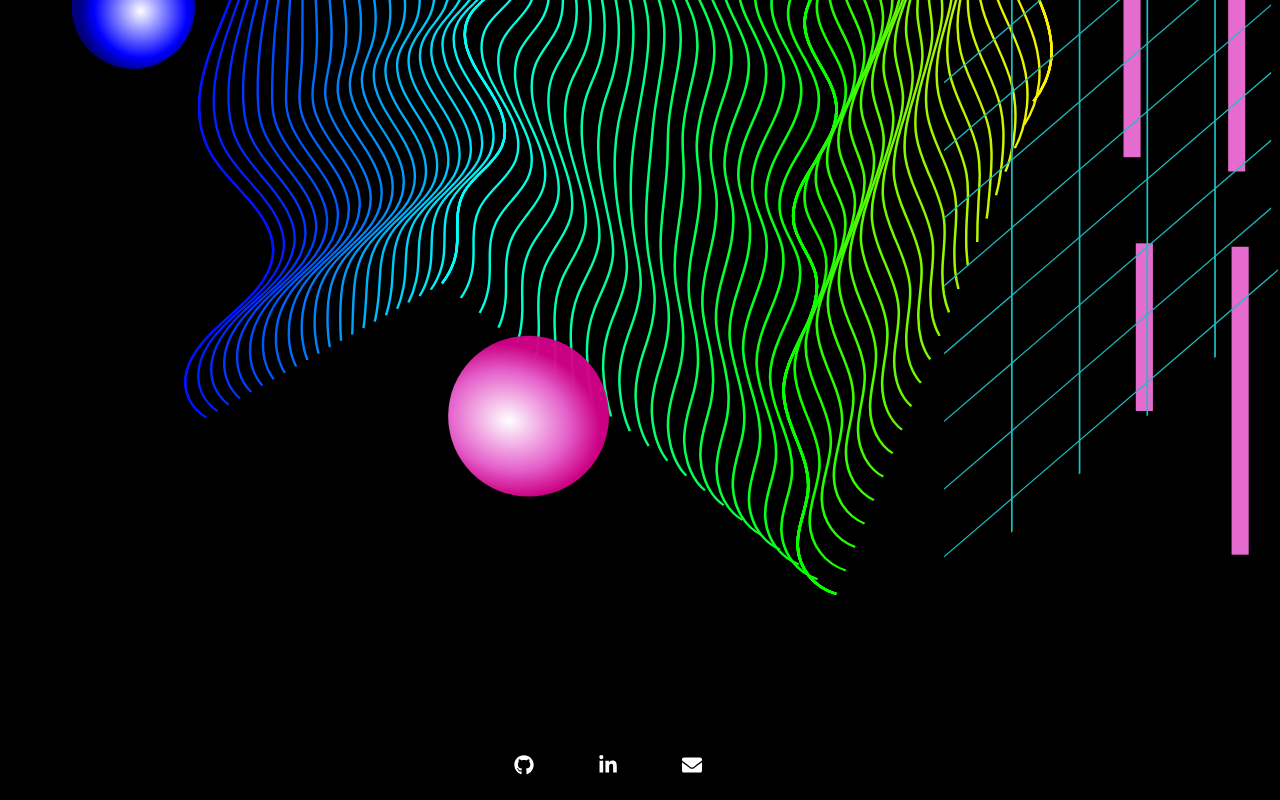
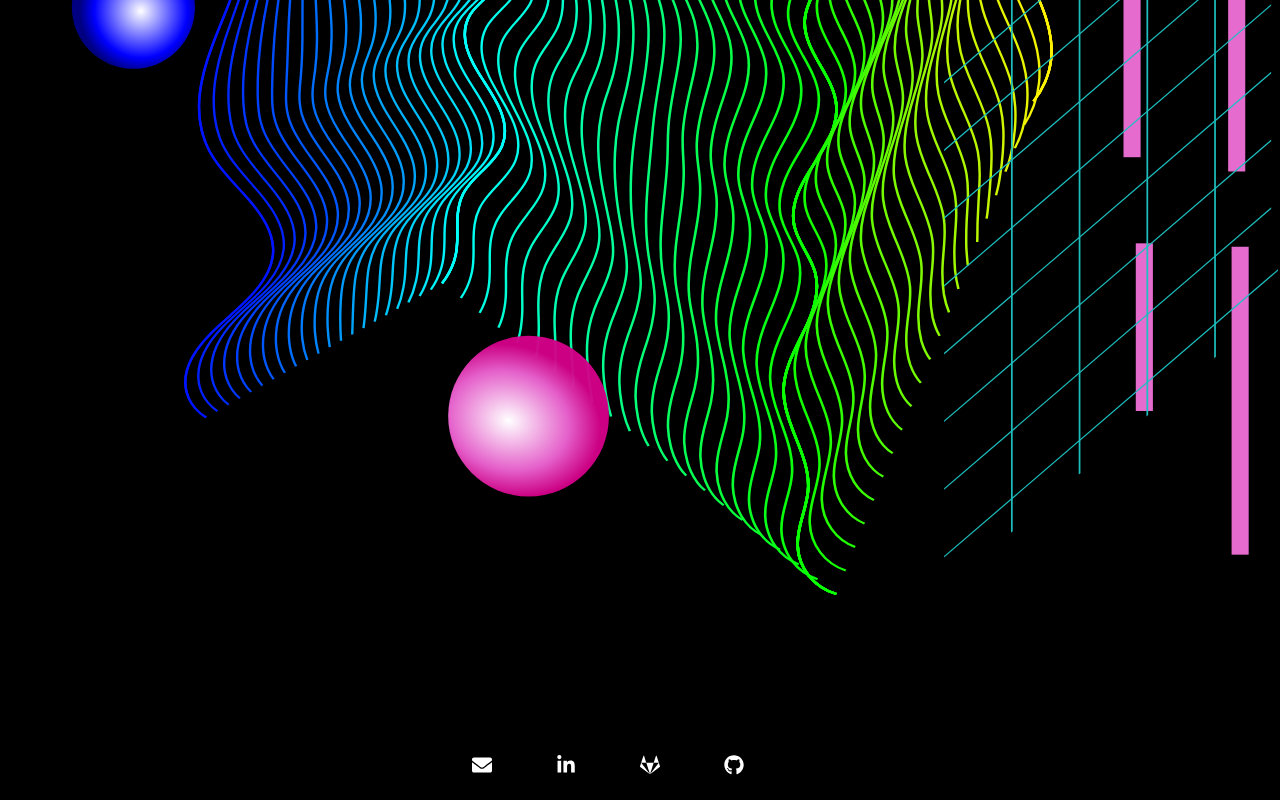
Before and after one commit to zementeshome/zemen-teshome-portfolio, a React (Create React App) app: page / in a window 1280 px wide. Shown: the part 1278-2078 px from the top of the page. Built offline with nearby package versions, Linux system fonts and the light colour scheme.

Commit message:
freshened up portfolio

```diff
--- a/src/components/About/About.jsx
+++ b/src/components/About/About.jsx
@@ -27,7 +27,7 @@ const sections = [
   {
     title: "ABOUT ME",
     subtitle:
-      "hi, i'm zemen and i build things. i'm a software developer with a professional background in public relations and communications. i'm passionate about building user-friendly, accessible at components. when i'm not coding, i'm usually digging for music.",
+      "hi, i'm zemen and i build things. i'm a software developer who is passionate about building user-friendly, accessible at components. when i'm not coding, i'm usually digging for music.",
   },
   {
     title: "SKILLS",
--- a/src/components/Contact/Contact.jsx
+++ b/src/components/Contact/Contact.jsx
@@ -1,6 +1,6 @@
-import React from 'react'
-import Header from './../Header/Header';
-import './Contact.scss';
+import React from "react";
+import Header from "./../Header/Header";
+import "./Contact.scss";
 
 function Contact() {
   return (
@@ -10,16 +10,41 @@ function Contact() {
       <p className="contact__message">drop me a line</p>
       <div className="contact__container">
         <h2 className="contact__sub-heading">email</h2>
-                  <a className="contact__link" href="mailto: zementeshome@gmail.com" target="_blank" rel="noreferrer"><p className="contact__info">zementeshome@gmail.com</p></a>
+        <a
+          className="contact__link"
+          href="mailto: zementeshome@gmail.com"
+          target="_blank"
+          rel="noreferrer"
+          aria-label="email"
+        >
+          <p className="contact__info">zementeshome@gmail.com</p>
+        </a>
         <h2 className="contact__sub-heading">linkedin</h2>
-                  <a className="contact__link" href="https://www.linkedin.com/in/zementeshome/" target="_blank" rel="noreferrer"><p className="contact__info">linkedin.com/in/zementeshome</p></a>
-                <h2 className="contact__sub-heading">github</h2>
-                  <a className="contact__link" href="https://github.com/zementeshome" target="_blank" rel="noreferrer"><p className="contact__info">github.com/zementeshome</p></a>
+        <a
+          className="contact__link"
+          href="https://www.linkedin.com/in/zementeshome/"
+          target="_blank"
+          rel="noreferrer"
+          aria-label="LinkedIn"
+        >
+          <p className="contact__info">linkedin.com/in/zementeshome</p>
+        </a>
       </div>
       <h2 className="contact__sub-heading">credits</h2>
-                  <a className="contact__link" href="https://www.instagram.com/gemini_baybee_/" target="_blank" rel="noreferrer"> <p className="contact__credit">background design on home page done by <span>zena teferi</span></p></a>
+      <a
+        className="contact__link"
+        href="https://www.instagram.com/gemini_baybee_/"
+        target="_blank"
+        rel="noreferrer"
+        aria-label="Instagram"
+      >
+        {" "}
+        <p className="contact__credit">
+          background design on home page done by <span>zena teferi</span>
+        </p>
+      </a>
     </section>
-        )
+  );
 }
 
 export default Contact;
--- a/src/components/Footer/Footer.jsx
+++ b/src/components/Footer/Footer.jsx
@@ -1,21 +1,66 @@
-import React from 'react'
-import { FaGithub } from 'react-icons/fa'
-import { FaLinkedinIn } from 'react-icons/fa';
-import './Footer.scss';
-import { FaEnvelope } from 'react-icons/fa'
-
+import React from "react";
+import { FaGithub } from "react-icons/fa";
+import { FaLinkedinIn } from "react-icons/fa";
+import "./Footer.scss";
+import { FaEnvelope } from "react-icons/fa";
+import { FaGitlab } from "react-icons/fa";
 
 function Footer() {
   return (
     <section className="footer" id="footer">
       <div className="footer__container">
-                <a className="footer__link" href="https://github.com/zementeshome" target="_blank" rel="noreferrer"><p className="footer__github"> <FaGithub /></p></a>
-                <a className="footer__link" href="https://www.linkedin.com/in/zementeshome/" target="
-                _blank" rel="noreferrer"><p className="footer__linkedin"> <FaLinkedinIn /></p></a>
-                <a className="footer__link" href="mailto: zementeshome@gmail.com" rel="noreferrer" target="_blank"><p className="footer__gmail"> <FaEnvelope /></p></a>
+        <a
+          className="footer__link"
+          href="mailto: zementeshome@gmail.com"
+          rel="noreferrer"
+          target="_blank"
+          aria-label="email"
+        >
+          <p className="footer__gmail">
+            {" "}
+            <FaEnvelope />
+          </p>
+        </a>
+        <a
+          className="footer__link"
+          href="https://www.linkedin.com/in/zementeshome/"
+          target="
+                _blank"
+          rel="noreferrer"
+          aria-label="LinkedIn"
+        >
+          <p className="footer__linkedin">
+            {" "}
+            <FaLinkedinIn />
+          </p>
+        </a>
+        <a
+          className="footer__link"
+          href="https://gitlab.lblw.ca/zemen.teshome"
+          target="_blank"
+          rel="noreferrer"
+          aria-label="Gitlab"
+        >
+          <p className="footer__gitlab">
+            {" "}
+            <FaGitlab />
+          </p>
+        </a>
+        <a
+          className="footer__link"
+          href="https://github.com/zementeshome"
+          target="_blank"
+          rel="noreferrer"
+          aria-label="Github"
+        >
+          <p className="footer__github">
+            {" "}
+            <FaGithub />
+          </p>
+        </a>
       </div>
     </section>
-      )
+  );
 }
 
 export default Footer;
--- a/src/components/Footer/Footer.scss
+++ b/src/components/Footer/Footer.scss
@@ -1,6 +1,6 @@
-@import '../../styles/partials/variables';
+@import "../../styles/partials/variables";
 
-@import '../../styles/partials/fonts';
+@import "../../styles/partials/fonts";
 
 .footer {
   color: white;
@@ -15,7 +15,8 @@
 
   &__github,
   &__linkedin,
-    &__gmail {
+  &__gmail,
+  &__gitlab {
     @include mobile {
       padding-right: 5vw;
       font-size: 20px;
--- a/src/components/Header/Header.jsx
+++ b/src/components/Header/Header.jsx
@@ -1,22 +1,41 @@
-import React from 'react';
-import { Link } from 'react-router-dom';
-import './Header.scss';
+import React from "react";
+import { Link } from "react-router-dom";
+import "./Header.scss";
 
 function Header() {
   return (
     <section className="header" id="header">
       <div className="header__container">
-            <Link to="/" style={{textDecoration: 'none', color: 'black'}}><h1 className="header__logo">zt</h1></Link>
+        <Link to="/" style={{ textDecoration: "none", color: "black" }}>
+          <h1 className="header__logo">zt</h1>
+        </Link>
       </div>
       <nav className="header__nav">
         <ul className="header__nav-list">
-                <Link to="/work" style={{textDecoration: 'none', color: 'black'}}><li className="header__nav-list-item">work</li></Link>
-                <Link to="/about" style={{textDecoration: 'none', color: 'black'}}><li className="header__nav-list-item">about</li></Link>
-                <Link to="/contact" style={{textDecoration: 'none', color: 'black'}}><li className="header__nav-list-item">contact</li></Link>
+          <li className="header__nav-list-item">
+            <a href="/work" style={{ textDecoration: "none", color: "white" }}>
+              work
+            </a>
+          </li>
+          <li className="header__nav-list-item">
+            {" "}
+            <a href="/about" style={{ textDecoration: "none", color: "white" }}>
+              about{" "}
+            </a>
+          </li>
+          <li className="header__nav-list-item">
+            {" "}
+            <a
+              href="/contact"
+              style={{ textDecoration: "none", color: "white" }}
+            >
+              contact
+            </a>
+          </li>
         </ul>
       </nav>
     </section>
-  )
+  );
 }
 
 export default Header;
--- a/src/components/WorkCard/WorkCard.jsx
+++ b/src/components/WorkCard/WorkCard.jsx
@@ -1,23 +1,37 @@
-import React from 'react';
+import React from "react";
 
 class WorkCard extends React.Component {
   render() {
     return (
       <section className="work">
         <div className="work__card-container">
-                  <img className="work__image" src={process.env.PUBLIC_URL + this.props.image} alt="project"/>
+          <img
+            className="work__image"
+            src={process.env.PUBLIC_URL + this.props.image}
+            alt="project"
+          />
           <div className="work__image-info">
             <span>
               <h2 className="work__title">{this.props.title}</h2>
               <p className="work__description">{this.props.description}</p>
               <p className="work__year">{this.props.year}</p>
-                   <a className="work__link-tag" href="https://github.com/zementeshome" target="_blank" rel="noreferrer">
-                   <p className="work__link">{this.props.link}</p></a>
+              <a
+                className="work__link-tag"
+                href={
+                  this.props.title === "loblaw digital"
+                    ? "https://gitlab.lblw.ca/zemen.teshome"
+                    : "https://github.com/zementeshome"
+                }
+                target="_blank"
+                rel="noreferrer"
+              >
+                <p className="work__link">{this.props.link}</p>
+              </a>
             </span>
           </div>
         </div>
       </section>
-      )
+    );
   }
 }
 
```
Also changed, not shown: src/App.js (+50 -36 lines), public/assets/images/gitlab.gif (added). Lines whose indentation alone changed are shown as unchanged.
